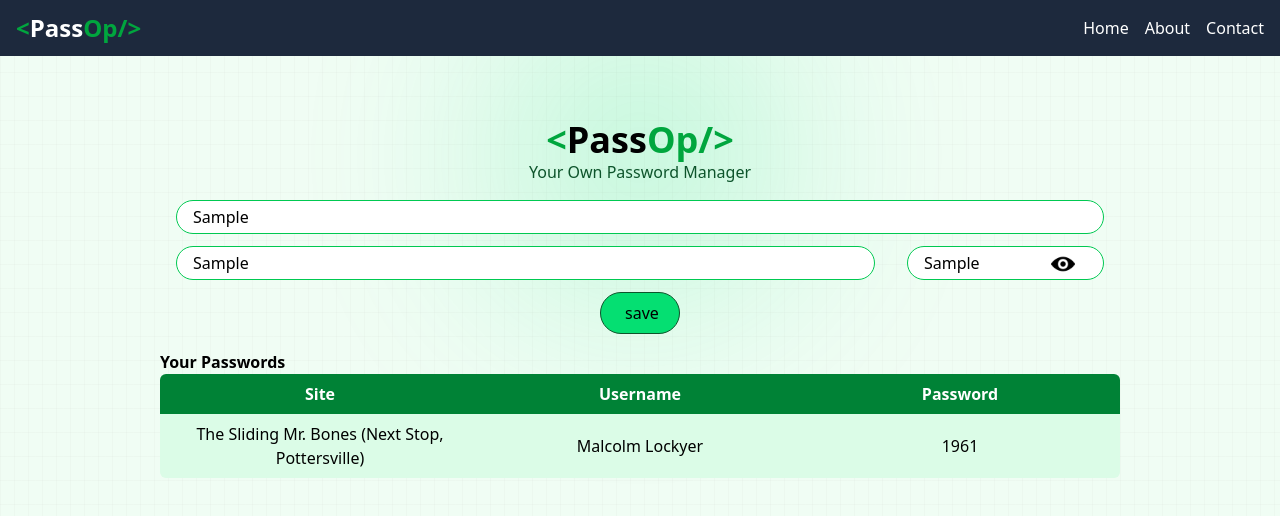
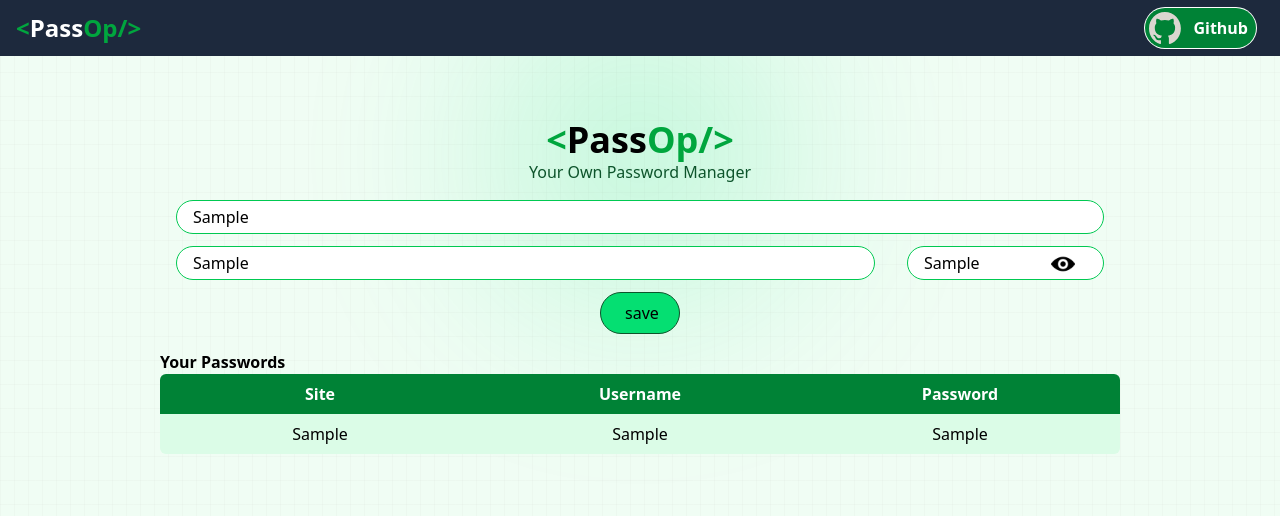
Before and after one commit to iam-rajuan/password-manager-reactjs, a React (Vite) app: page / in a window 1280 px wide. Both pictures are taken after typing "Sample", "Sample", "Sample" into the empty fields and a click on the button "save". Shown: the top 516 px of the page. Built offline with nearby package versions, Linux system fonts and the light colour scheme; some icons are missing.

Commit message:
github logo updated

```diff
--- a/src/components/Manager.jsx
+++ b/src/components/Manager.jsx
@@ -11,7 +11,7 @@ const Manager = () => {
 
 
     useEffect(() => {
-        let password = localStorage.getItem("passwords")
+        let password = localStorage.getItem("password")
         if (password) {
             setPasswordArray(JSON.parse(password))
         }
@@ -27,9 +27,10 @@ const Manager = () => {
     }
 
     const savePassword = () => {
-        console.log(form);
+        // console.log(form);
+
         setPasswordArray([...passwordArray, form])
-        localStorage.setItem(password, JSON.stringify([...passwordArray, form]))
+        localStorage.setItem("password", JSON.stringify([...passwordArray, form]))
         console.log([...passwordArray, form]);
 
     }
@@ -91,11 +92,14 @@ const Manager = () => {
                         </tr>
                     </thead>
                     <tbody className='bg-green-100'>
-                        <tr>
-                            <td className='py-2 border-white text-center w-32'>The Sliding Mr. Bones (Next Stop, Pottersville)</td>
-                            <td className='py-2 border-white text-center w-32'>Malcolm Lockyer</td>
-                            <td className='py-2 border-white text-center w-32'>1961</td>
+                        {passwordArray.map((item, index)=>{
+
+                            return <tr key={index}>
+                            <td className='py-2 border-white text-center w-32'>{item.site}</td>
+                            <td className='py-2 border-white text-center w-32'>{item.username}</td>
+                            <td className='py-2 border-white text-center w-32'>{item.password}</td>
                         </tr>
+                        })}
                     </tbody>
                 </table>
                 }
--- a/src/components/Navbar.jsx
+++ b/src/components/Navbar.jsx
@@ -9,13 +9,17 @@ const Navbar = () => {
         <span className="text-green-600">&lt;</span>
         Pass<span className="text-green-600">Op/&gt;</span>
         </div>
-      <ul>
+      {/* <ul>
         <li className='flex gap-4'>
             <a className='hover:font-bold' href="/">Home</a>
             <a className='hover:font-bold' href="#">About</a>
             <a className='hover:font-bold' href="#">Contact</a>
         </li>
-      </ul>
+      </ul> */}
+      <button className='cursor-pointer bg-green-700 flex text-white justify-between items-center rounded-full mx-2 my-5 ring-white ring-1'>
+        <img className='invert w-10 p-1' src="/icons/github.svg" alt="" />
+        <span className='font-bold px-2'>Github</span>
+      </button>
 
     </div>
     </nav>
```
